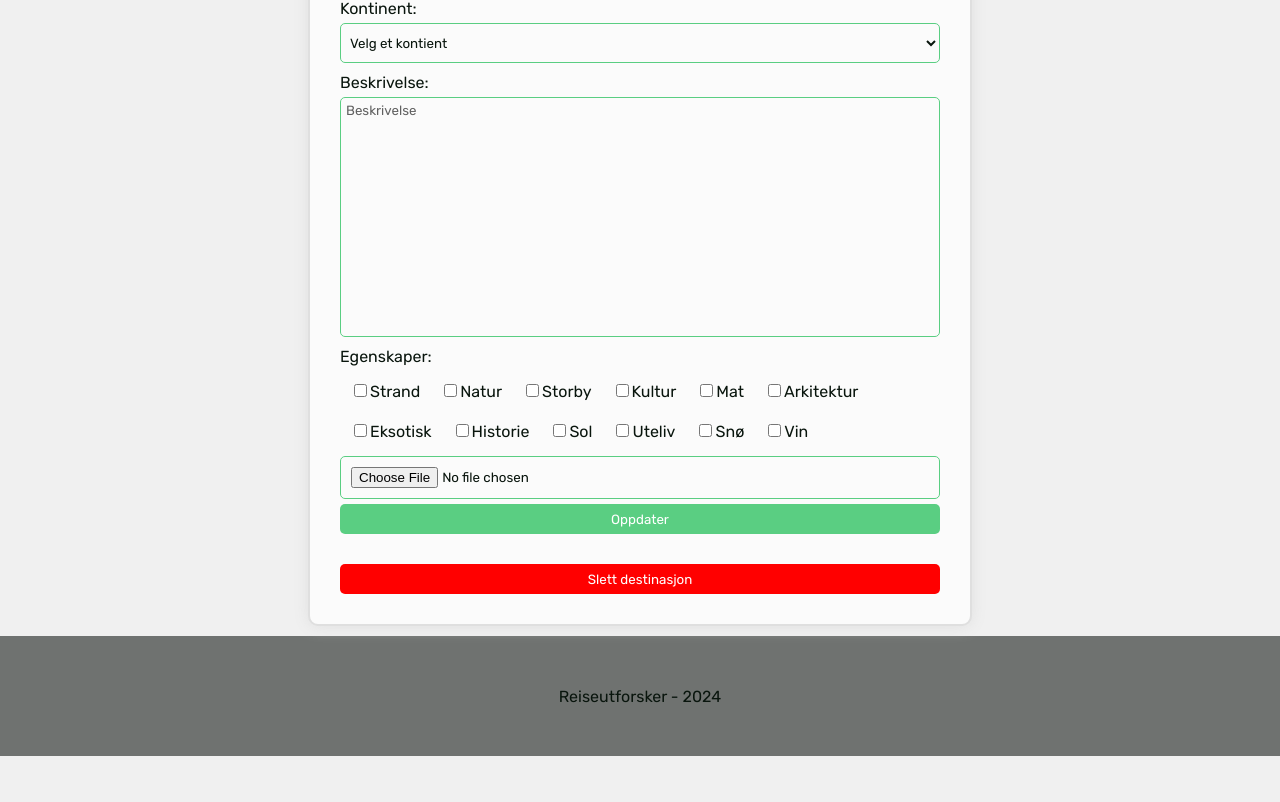
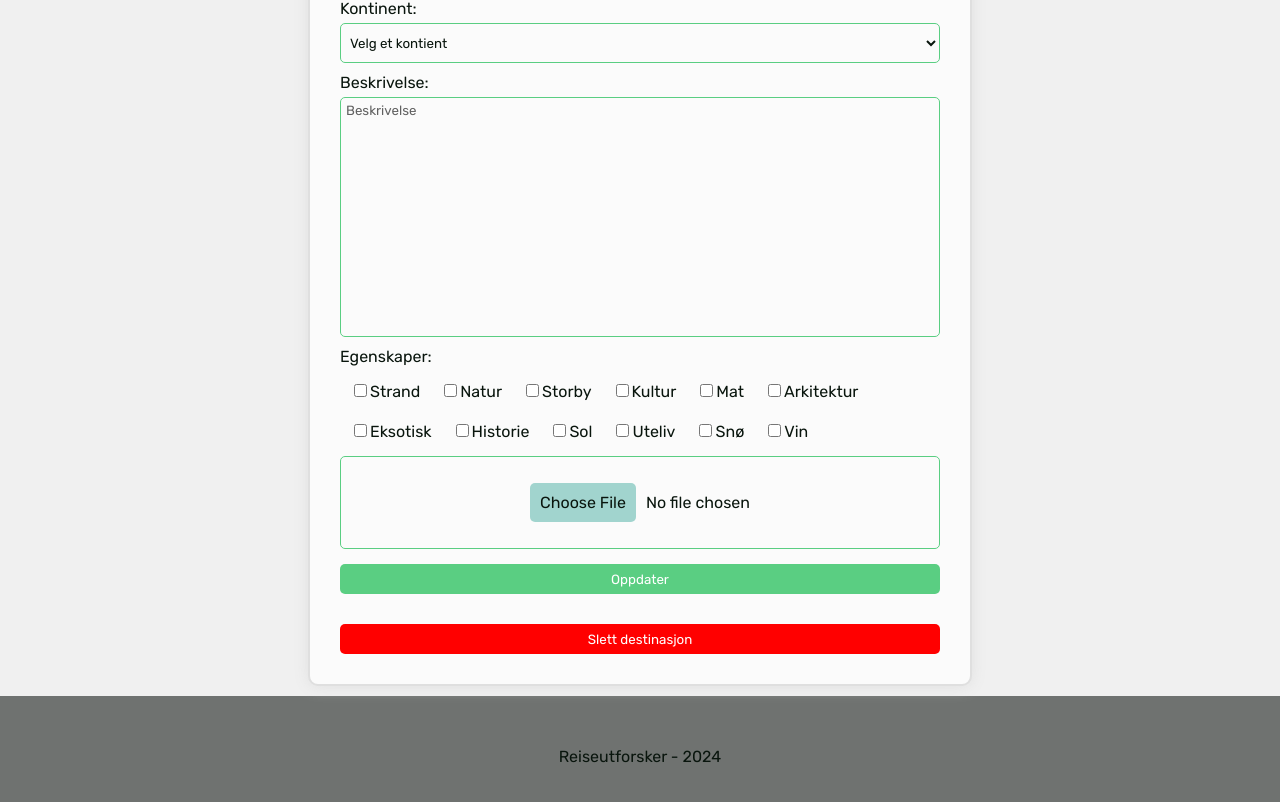
Before and after one commit to TrygveEriksen/WhereTo, a React (Vite) app in the folder TravelPlanner/: page /editdestination/1 in a window 1280 px wide. Shown: the part 479-1281 px from the top of the page. Before the commit the page ends 1235 px from the top, so only its background shows below. Built offline with nearby package versions, Linux system fonts and the light colour scheme; no server answers; sample sign-in values are in the browser's storage.

Commit message:
feat: feedback while dragging

```diff
--- a/TravelPlanner/src/Components/NewDestination/NewDestination.css
+++ b/TravelPlanner/src/Components/NewDestination/NewDestination.css
@@ -1,4 +1,9 @@
+
+
 .newDestinationContainer {
+
+
+
   background-color: var(--background);
   min-height: 100vh;
   width: 100%;
@@ -42,6 +47,11 @@
     }
 
 
+
+    .dropzone{
+      background-color: var(--primary);
+    }
+
     .imgDiv{
       display: flex;
       flex-direction: column;
@@ -51,13 +61,26 @@
       width: 100%;
       border-radius: 5px;
       border: 1px solid var(--primary);
+      margin-bottom: 10px;
 
+      label{
+        width: 100%;
+        cursor: pointer;
+        padding: 10px;
+        display: flex;
+        flex-direction: row;
+        justify-content: center;
+        align-items: center;
+        gap: 10px;
+        .button{
+          background-color: var(--secondary);
+          padding: 10px;
+          border-radius: 5px;
+        }
 
+      }
       #inputImage{
-        cursor: pointer;
-        border: none;
-        width: 100%;
-        padding: 10px;
+        display: none;
       }
       .imgPreview{
         max-height: 300px;
--- a/TravelPlanner/src/Components/NewDestination/NewDestination.jsx
+++ b/TravelPlanner/src/Components/NewDestination/NewDestination.jsx
@@ -18,6 +18,7 @@ function NewDestination() {
   const [isVerified, setVerified] = useState("");
   const [authoredBy, setAuthor] = useState("");
   const [imageText, setImageText] = useState("");
+  const [isDragOverBody, setIsDragOverBody] = useState(false);
 
   const allLabels = [
     "Strand",
@@ -183,6 +184,7 @@ function NewDestination() {
     e.preventDefault();
     setImageText("");
     setErrorMessage("");
+    setIsDragOverBody(false);
     const file = e.dataTransfer.files[0];
     if (!file) {
       return;
@@ -210,12 +212,23 @@ function NewDestination() {
     e.preventDefault();
   };
 
+  const handleDragBody = (e) => {
+    e.preventDefault();
+    setIsDragOverBody(true);
+  };
+
+  const handleDropBody = (e) => {
+    e.preventDefault();
+    setIsDragOverBody(false);
+  };
+
+
 
 
   return (
     <>
       <Navbar />
-      <div className="newDestinationContainer">
+      <div className="newDestinationContainer" onDragOver={handleDragBody} onDragLeave={handleDropBody}>
         <div className="newDestinationDiv">
           <h1 className="newDestinationHeader">Legg til destinasjon</h1>
 
@@ -293,10 +306,15 @@ function NewDestination() {
               </FormControl>
             </Box>
 
-            <div className="imgDiv" onDrop={handleDrop} onDragOver={handleDragOver}>
-              <input id="inputImage" type="file" key={fileKey} onChange={handleFile}></input>
+            <div className={`imgDiv ${isDragOverBody?"dropzone":""}`} onDrop={handleDrop} onDragOver={handleDragOver}>
+              <label htmlFor="inputImage">
+
+              <p className="button">Choose File</p >{!imageText && <p>No file chosen</p>}
+              <input id="inputImage" type="file" key={fileKey} onChange={handleFile} accept=".jpeg, .jpg, .png"></input>
+              </label>
               {imageText && (<img src={imageText} alt="destination" className="imgPreview" />)}
             </div>
+
 
             <button className="submitBtn" type="submit">
               Legg til
--- a/TravelPlanner/src/Components/UpdateDestination/UpdateDestination.jsx
+++ b/TravelPlanner/src/Components/UpdateDestination/UpdateDestination.jsx
@@ -18,6 +18,7 @@ function UpdateDestination() {
   const [successMessage, setSuccessMessage] = useState("");
   const [imageText, setImageText] = useState("");
   const [fileKey, setFileKey] = useState(0);
+  const [isDragOverBody, setIsDragOverBody] = useState(false);
   const { id } = useParams();
 
   const allLabels = [
@@ -179,6 +180,7 @@ function UpdateDestination() {
     e.preventDefault();
     setImageText("");
     setErrorMessage("");
+    setIsDragOverBody(false);
     const file = e.dataTransfer.files[0];
     if (!file) {
       return;
@@ -206,12 +208,21 @@ function UpdateDestination() {
   };
 
 
+  const handleDragBody = (e) => {
+    e.preventDefault();
+    setIsDragOverBody(true);
+  };
+
+  const handleDropBody = (e) => {
+    e.preventDefault();
+    setIsDragOverBody(false);
+  };
 
 
   return (
     <>
       <Navbar />
-      <div className="newDestinationContainer">
+      <div className="newDestinationContainer" onDragOver={handleDragBody} onDragLeave={handleDropBody}>
         <div className="newDestinationDiv">
           <h1 className="newDestinationHeader">Oppdater destinasjon</h1>
 
@@ -288,8 +299,12 @@ function UpdateDestination() {
               </FormControl>
             </Box>
 
-            <div className="imgDiv" onDrop={handleDrop} onDragOver={handleDragOver}>
-              <input id="inputImage" type="file" key={fileKey} onChange={handleFile}></input>
+            <div className={`imgDiv ${isDragOverBody?"dropzone":""}`} onDrop={handleDrop} onDragOver={handleDragOver}>
+              <label htmlFor="inputImage">
+
+              <p className="button">Choose File</p >{!imageText && <p>No file chosen</p>}
+              <input id="inputImage" type="file" key={fileKey} onChange={handleFile} accept=".jpeg, .jpg, .png" ></input>
+              </label>
               {imageText && (<img src={imageText} alt="destination" className="imgPreview" />)}
             </div>
 
```
